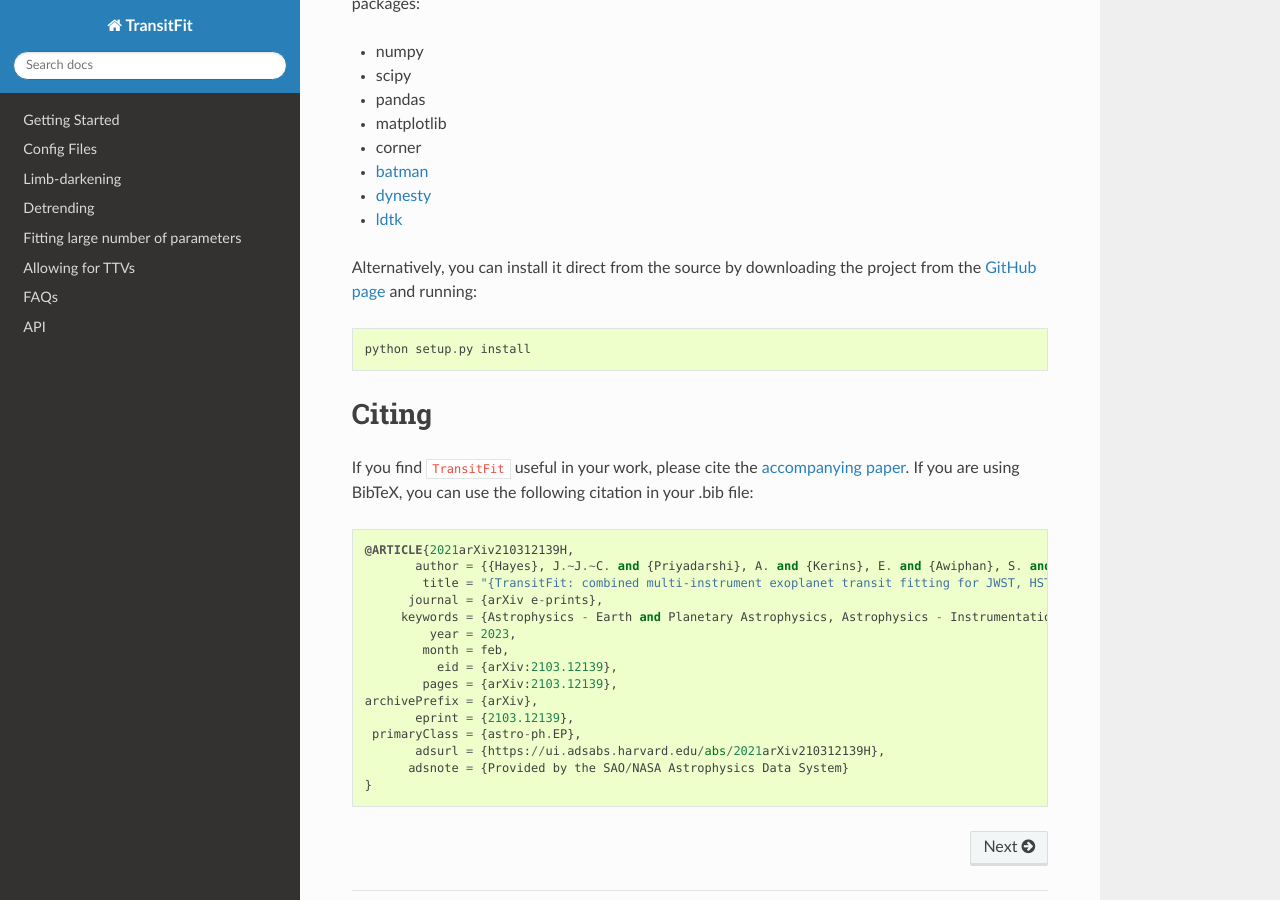
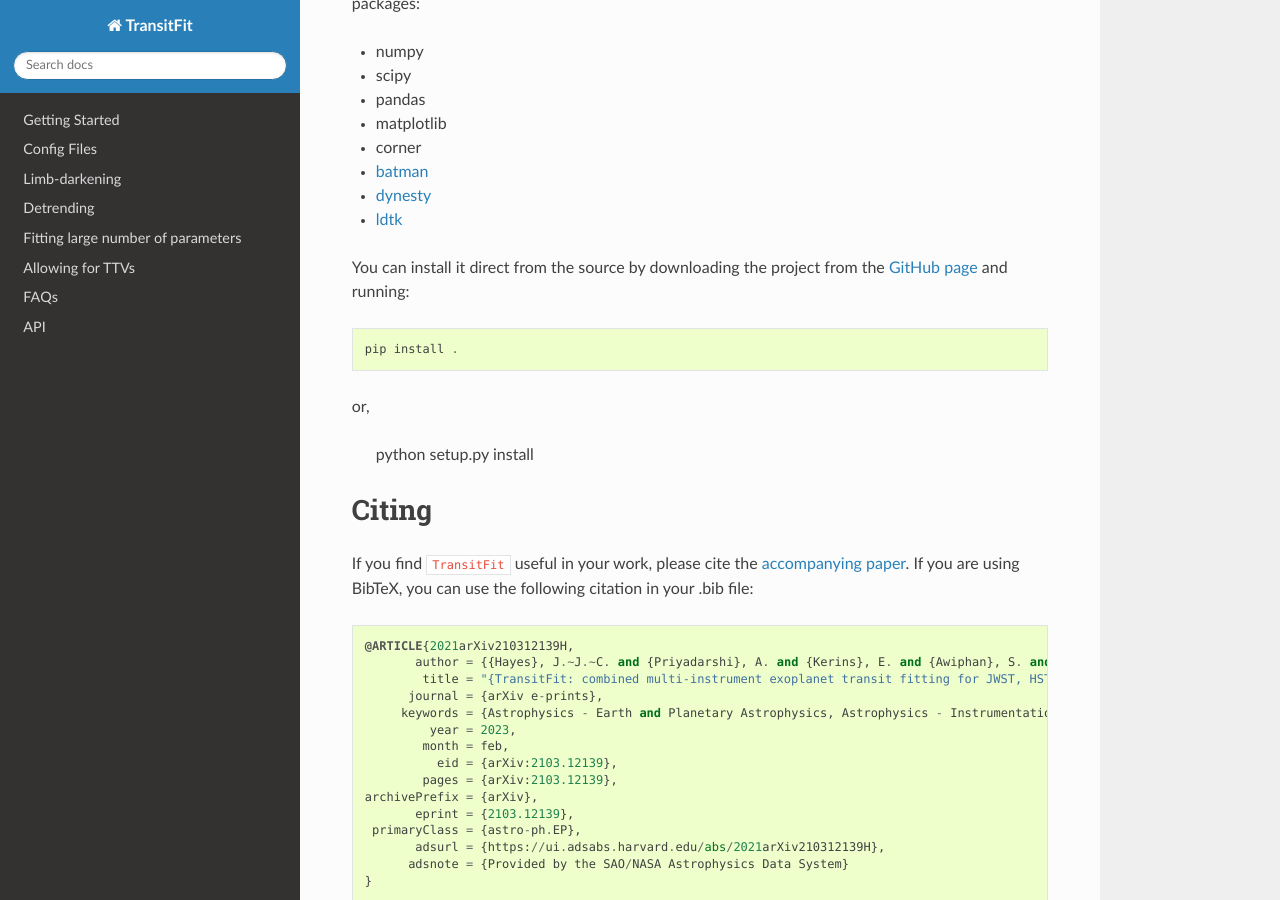
Before and after one commit to joshjchayes/TransitFit, a Sphinx documentation site: the page built from docs/source/index.rst, in a window 1280 px wide and 900 px high, scrolled down 545 px. Built offline with Sphinx 7.4.7 and the Read the Docs theme 2.0.0, drawn with Linux system fonts in a browser that asks for light colours.

Commit message:
Changing pip install transitfit to pip install .
Temporary change untill pypi is updated.

```diff
--- a/docs/source/index.rst
+++ b/docs/source/index.rst
@@ -21,8 +21,11 @@
 * `dynesty <https://dynesty.readthedocs.io/en/latest/index.html>`_
 * `ldtk <https://github.com/hpparvi/ldtk>`_
 
+You can install it direct from the source by downloading the project from the `GitHub page <https://github.com/joshjchayes/TransitFit>`_ and running::
 
-Alternatively, you can install it direct from the source by downloading the project from the `GitHub page <https://github.com/joshjchayes/TransitFit>`_ and running::
+    pip install .
+
+or,
 
     python setup.py install
 
```
